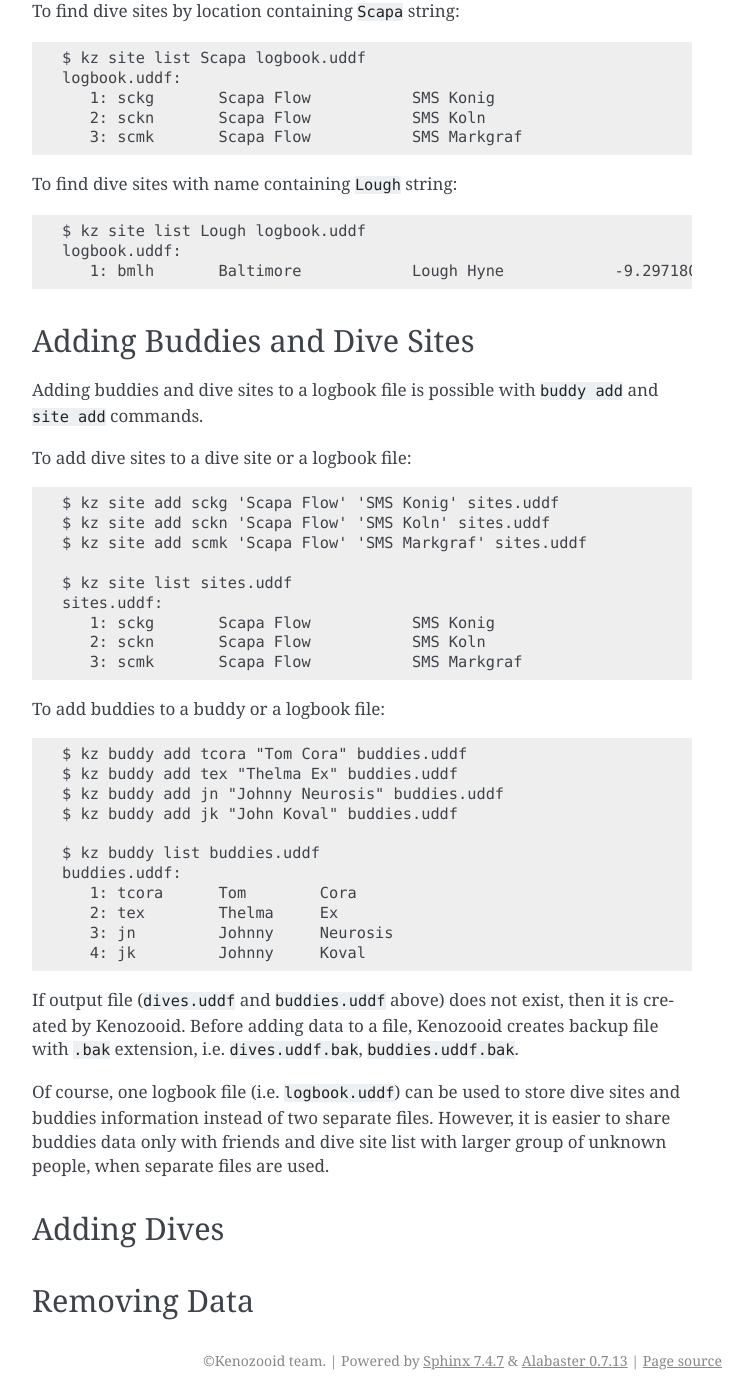
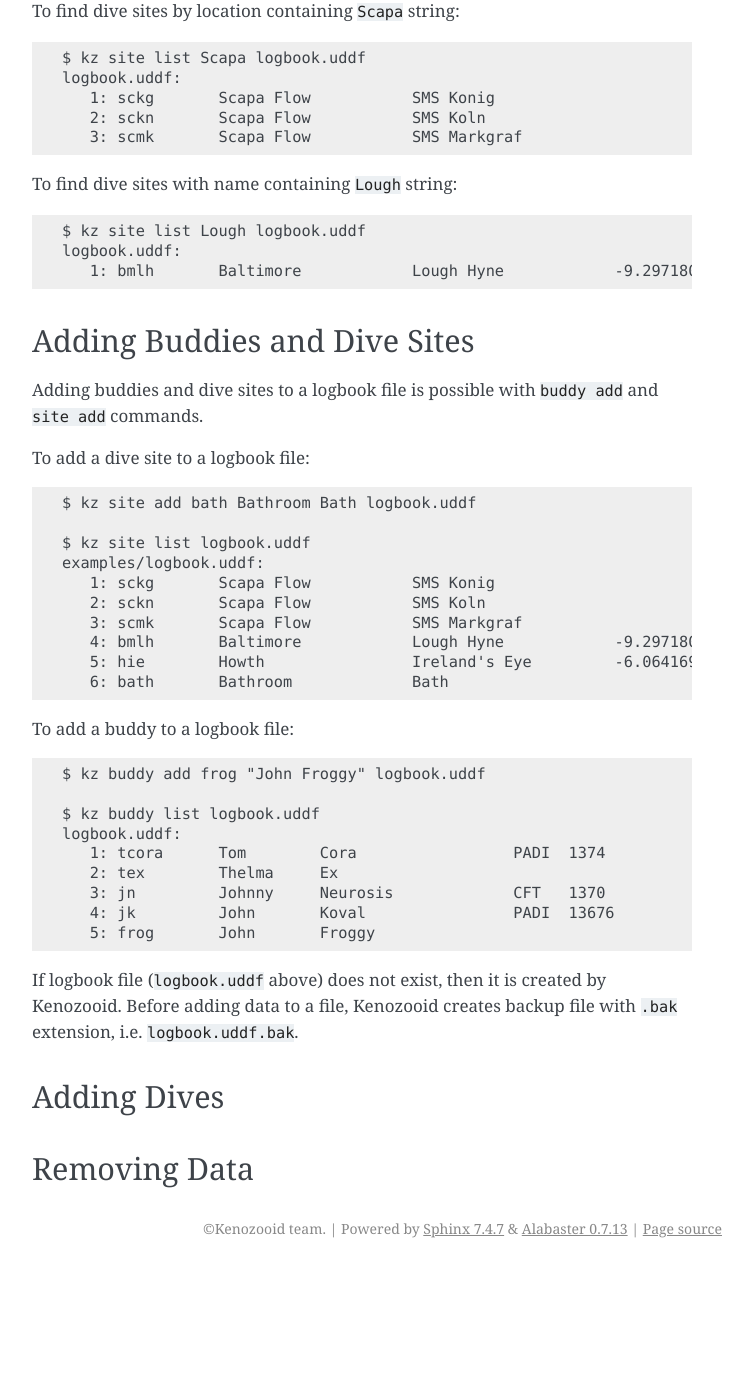
Before and after one commit to gitGNU/gnu_kenozooid, a Sphinx documentation site: the page built from doc/user/logbook.rst, in a window 1280 px wide and 1400 px high, scrolled down 2325 px. Shown: the whole window, without its empty margins (388-1140 px from the left). Built offline with Sphinx 7.4.7, drawn with Linux system fonts in a browser that asks for light colours; after the commit the page ends 3593 px from its top, so only the background shows below that.

Commit message:
- improvements in user manual section about adding new dive sites and   buddies

```diff
--- a/doc/user/logbook.rst
+++ b/doc/user/logbook.rst
@@ -122,40 +122,36 @@ Adding Buddies and Dive Sites
 Adding buddies and dive sites to a logbook file is possible with ``buddy add``
 and ``site add`` commands.
 
-To add dive sites to a dive site or a logbook file::
+To add a dive site to a logbook file::
 
-    $ kz site add sckg 'Scapa Flow' 'SMS Konig' sites.uddf
-    $ kz site add sckn 'Scapa Flow' 'SMS Koln' sites.uddf
-    $ kz site add scmk 'Scapa Flow' 'SMS Markgraf' sites.uddf
+    $ kz site add bath Bathroom Bath logbook.uddf
 
-    $ kz site list sites.uddf
-    sites.uddf:
+    $ kz site list logbook.uddf
+    examples/logbook.uddf:
        1: sckg       Scapa Flow           SMS Konig
        2: sckn       Scapa Flow           SMS Koln
        3: scmk       Scapa Flow           SMS Markgraf
+       4: bmlh       Baltimore            Lough Hyne            -9.29718000, 51.5008090
+       5: hie        Howth                Ireland's Eye         -6.06416900, 53.4083170
+       6: bath       Bathroom             Bath
 
-To add buddies to a buddy or a logbook file::
 
-    $ kz buddy add tcora "Tom Cora" buddies.uddf
-    $ kz buddy add tex "Thelma Ex" buddies.uddf
-    $ kz buddy add jn "Johnny Neurosis" buddies.uddf
-    $ kz buddy add jk "John Koval" buddies.uddf
+To add a buddy to a logbook file::
 
-    $ kz buddy list buddies.uddf
-    buddies.uddf:
-       1: tcora      Tom        Cora
+    $ kz buddy add frog "John Froggy" logbook.uddf
+
+    $ kz buddy list logbook.uddf
+    logbook.uddf:
+       1: tcora      Tom        Cora                 PADI  1374
        2: tex        Thelma     Ex
-       3: jn         Johnny     Neurosis
-       4: jk         Johnny     Koval
+       3: jn         Johnny     Neurosis             CFT   1370
+       4: jk         John       Koval                PADI  13676
+       5: frog       John       Froggy
 
-If output file (``dives.uddf`` and ``buddies.uddf`` above) does not exist, then
-it is created by Kenozooid. Before adding data to a file, Kenozooid creates
-backup file with ``.bak`` extension, i.e. ``dives.uddf.bak``, ``buddies.uddf.bak``.
 
-Of course, one logbook file (i.e. ``logbook.uddf``) can be used to store
-dive sites and buddies information instead of two separate files. However,
-it is easier to share buddies data only with friends and dive site list
-with larger group of unknown people, when separate files are used.
+If logbook file (``logbook.uddf`` above) does not exist, then it is created
+by Kenozooid. Before adding data to a file, Kenozooid creates backup file
+with ``.bak`` extension, i.e. ``logbook.uddf.bak``.
 
 Adding Dives
 ------------
```
